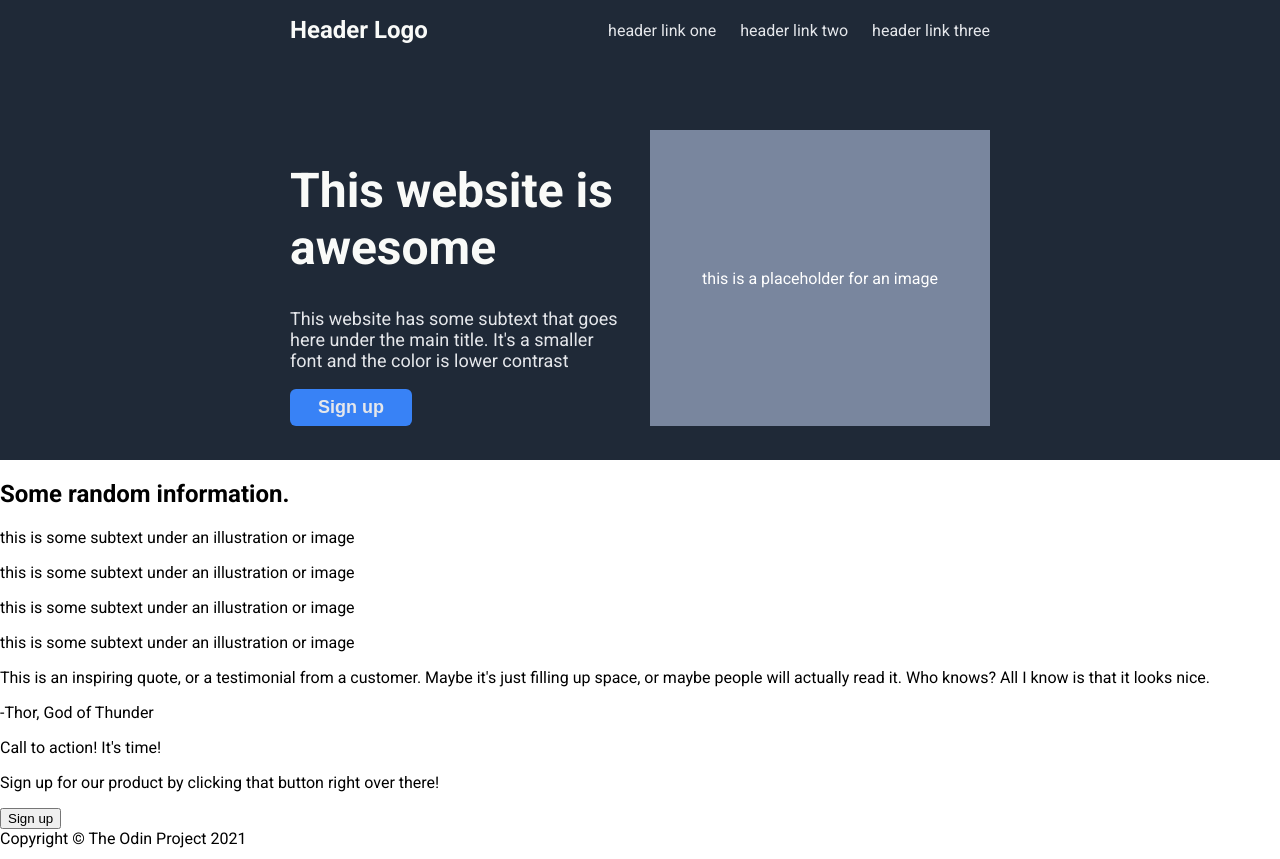
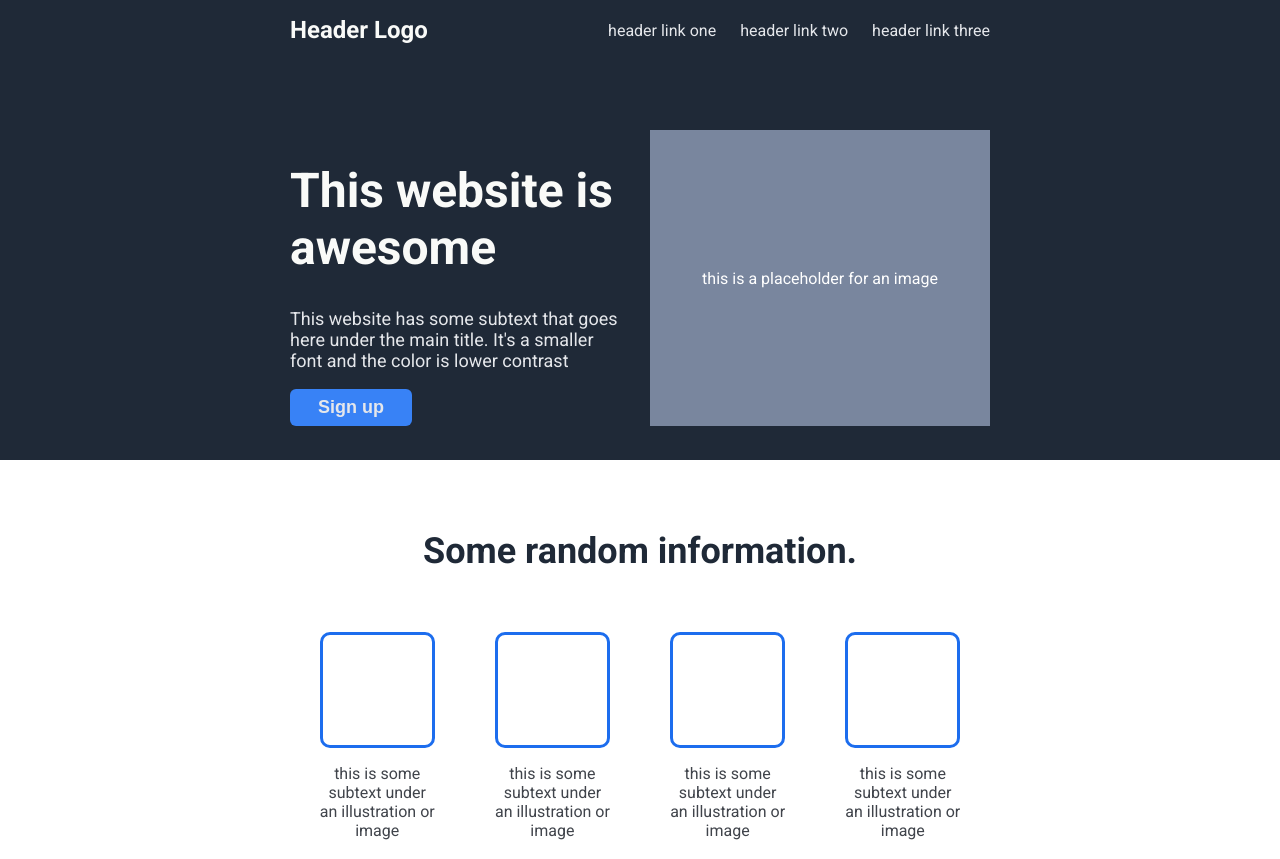
Before and after one commit to AvagSargsyan/Landing-page, a plain HTML site: page index.html in a window 1280 px wide. Shown: the top 859 px of the page. Drawn offline with Linux system fonts and the light colour scheme.

Commit message:
Finish style for cards section

```diff
--- a/style.css
+++ b/style.css
@@ -93,3 +93,41 @@ a {
 .content .sign-up-btn:hover {
     background-color: #1c6dee;
 }
+
+.cards-container {
+    padding: 40px 0 100px 0;
+    display: flex;
+    flex-direction: column;
+    align-items: center;
+}
+
+.cards-container h2 {
+    padding-bottom: 30px;
+    font-size: 36px;
+    font-weight: bold;
+    color: #1F2937;
+}
+
+.cards {
+    display: flex;
+    justify-content: center;
+    gap: 60px;
+}
+
+.card {
+    width: 9vw;
+    height: 28vh;
+    display: flex;
+    flex-direction: column;
+}
+
+.box {
+    border: 3px solid #1c6dee;
+    border-radius: 10px;
+    flex: 1;
+}
+
+.card-content {
+    text-align: center;
+    color: #40444b;
+}
```
